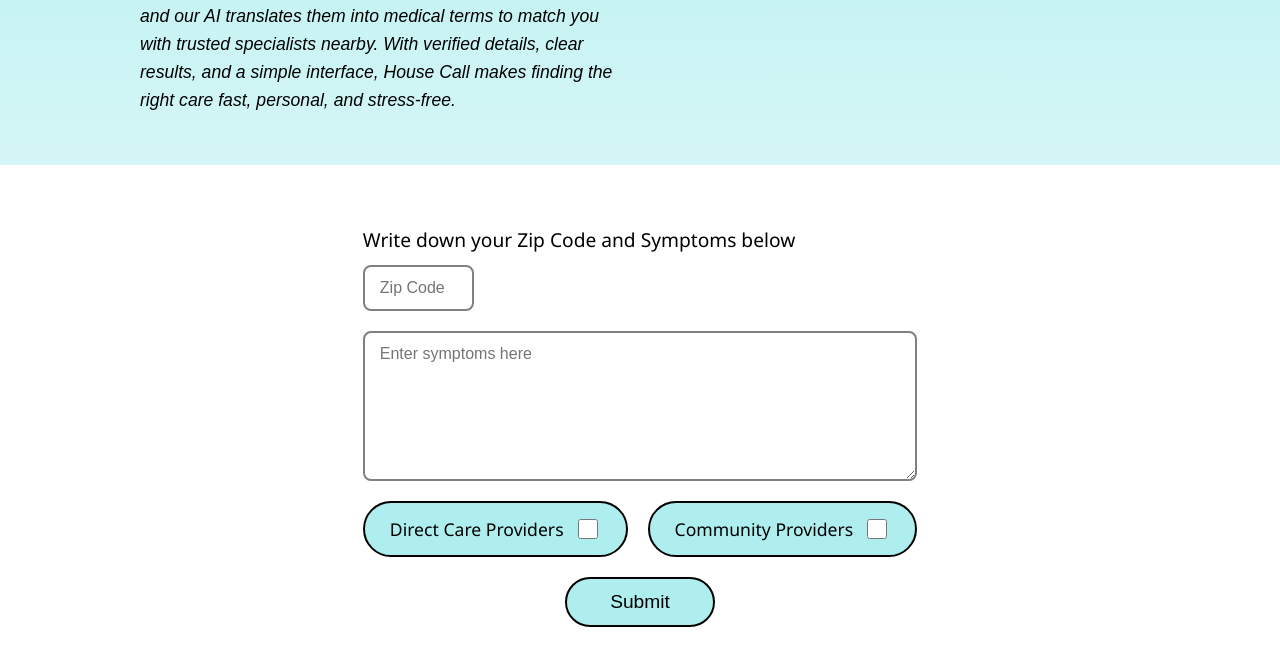
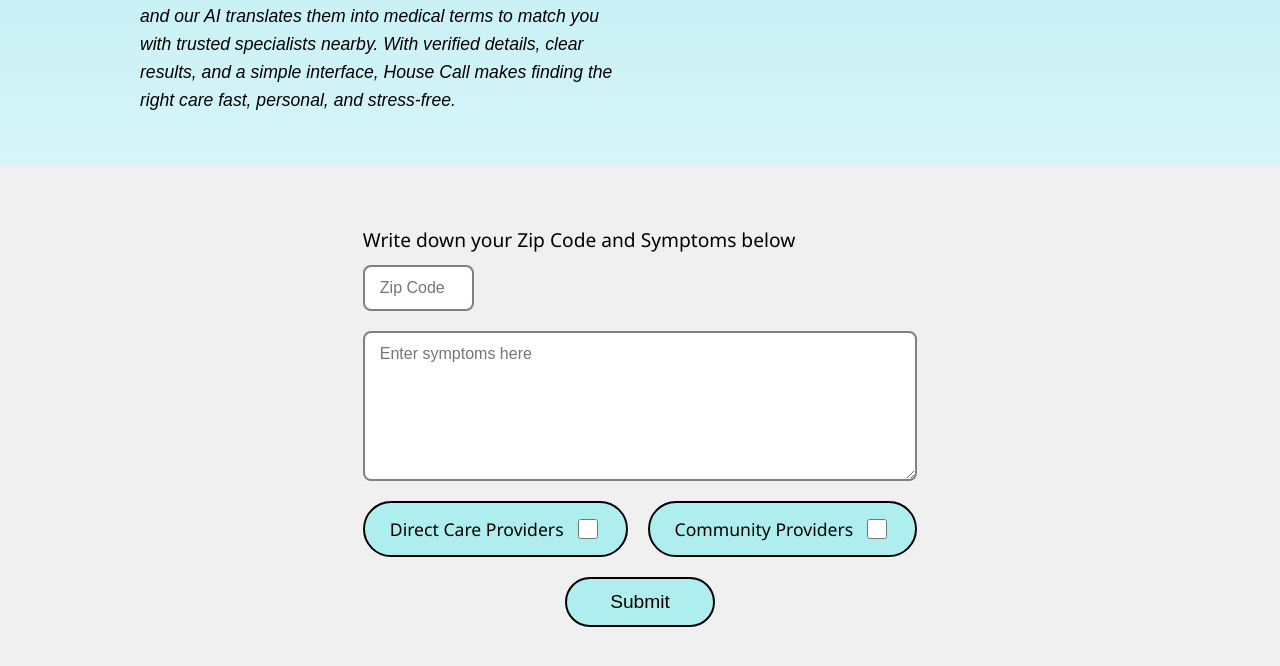
Before and after one commit to AGoodlund/Project-Housecall, a website: page index.html in a window 1280 px wide. Shown: the part 556-1222 px from the top of the page. Drawn offline with Linux system fonts and the light colour scheme.

Commit message:
Update styles.css

```diff
--- a/styles.css
+++ b/styles.css
@@ -1,7 +1,7 @@
 :root {
     --primary-color: black;
     --secondary-color: paleturquoise;
-    --background-color: paleturquoise;
+    --background-color: #B2EBF2;
     --accent-color: paleturquoise;
   }
   *, *::before, *::after {
@@ -152,7 +152,7 @@
     display: flex;
     flex-direction: column;
     align-items: center;
-    background-color: white;
+    background-color: #F0F0F0;
     width: 100%;
     padding: 60px 0;
   }
```
